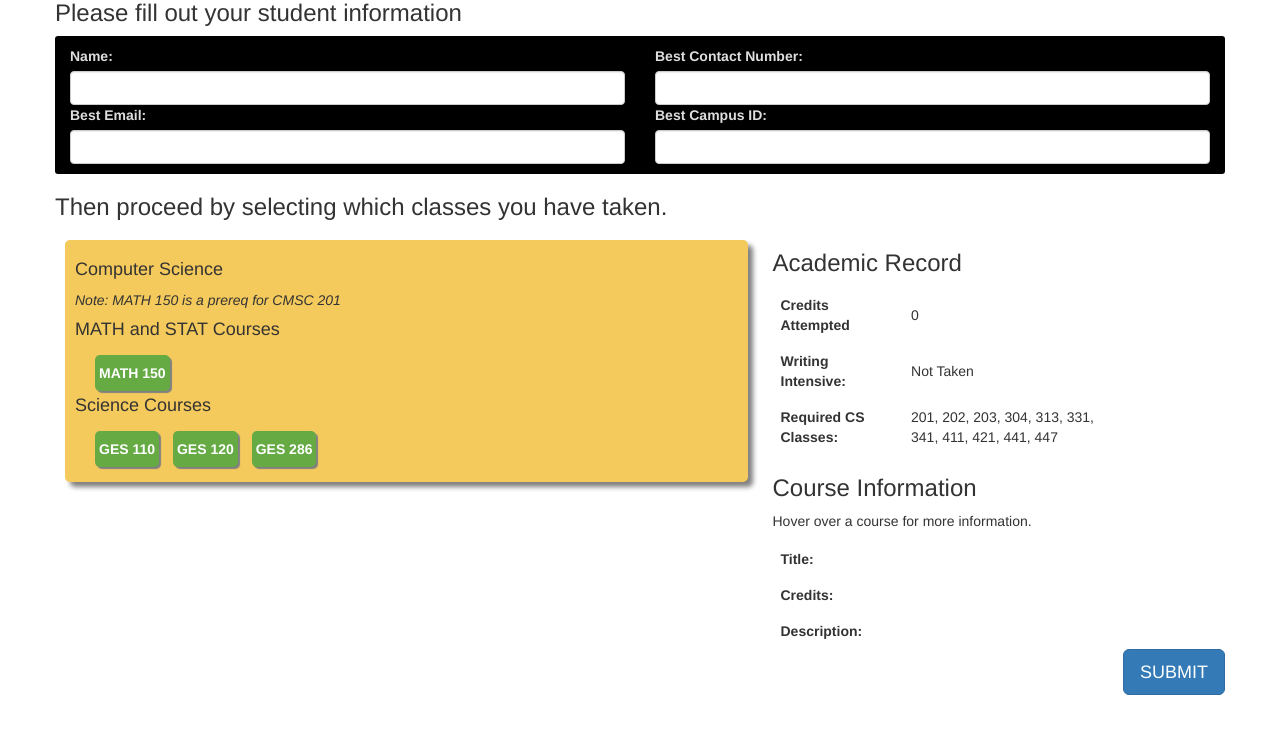
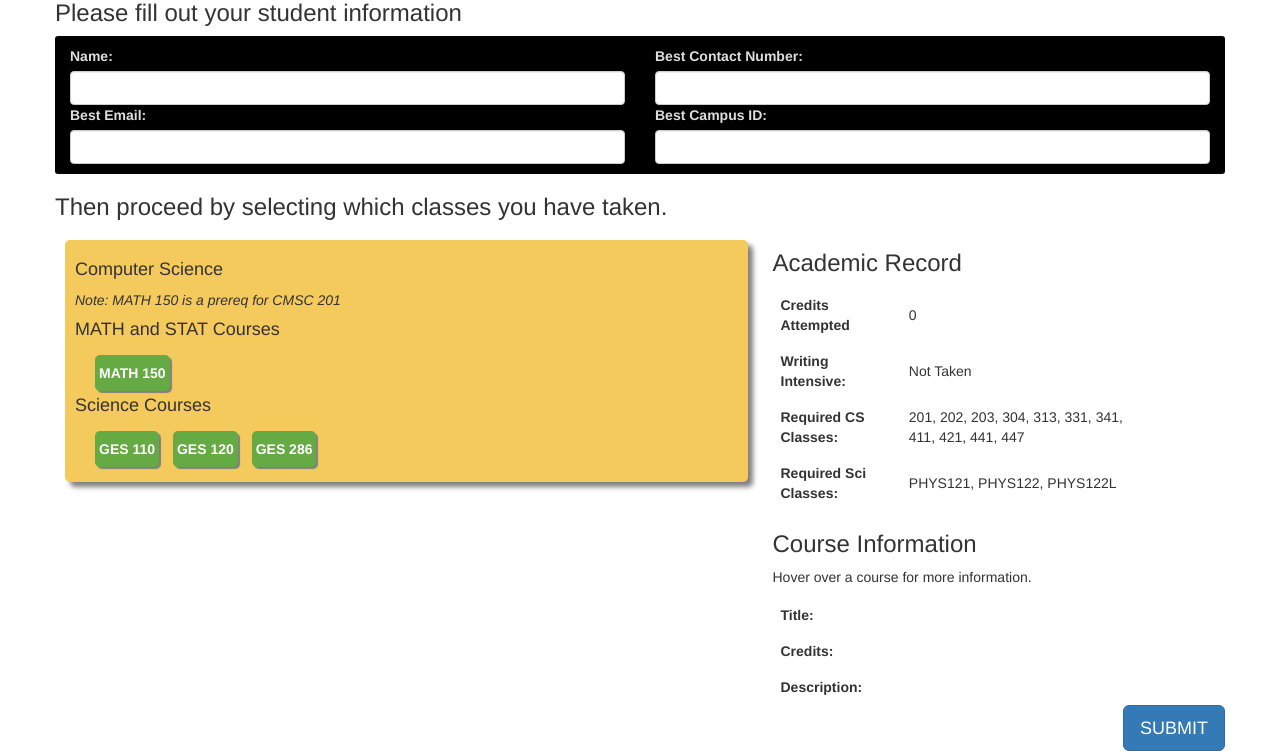
Before and after one commit to Sieabah/cmsc-433, a PHP site: page / in a window 1280 px wide. Shown: the part 196-947 px from the top of the page. Before the commit the page ends 891 px from the top, so only its background shows below. Run offline with PHP 8.4, Linux system fonts and the light colour scheme; data that the repository does not hold is empty.

Commit message:
Updated sci requirement checking

```diff
--- a/proj2/public/classList.js
+++ b/proj2/public/classList.js
@@ -51,6 +51,7 @@ ClassNode.prototype.markTaken = function(){
     updateCredits(classes[this.id].credits);
     updateWritingIntensive(this.id,"mark");
     updateRequirements(this.id,"mark");
+    updateSciRequirements(this.id,"mark");
     //check which children are made available by taking this class
     var openedClasses = [];
     for(var i=0, len = this.children.length; i < len; i++){
@@ -71,6 +72,7 @@ ClassNode.prototype.clearTaken = function(){
     updateCredits(-classes[this.id].credits);
     updateWritingIntensive(this.id,"clear");
     updateRequirements(this.id,"clear");
+    updateSciRequirements(this.id,"clear");
     //recurse through children, clearing any that were marked as taken
     for(var i=0, len = this.children.length; i < len; i++){
 	if(this.children[i].taken == true && !this.children[i].isAvailable()){
@@ -85,7 +87,8 @@ creditCounter = 0;
 requirements = ['201','202','203','304','313','331','341','411','421','441','447'];
 notTakenRequirements = ['201','202','203','304','313','331','341','411','421','441','447'];
 
-
+scirequirements = ['PHYS121', 'PHYS122', 'PHYS122L'];
+notTakenSciRequirements = ['PHYS121', 'PHYS122', 'PHYS122L'];
 /*
  * initializeDependencies() reads the class dictionary from classDictionary.js and uses it to initialize a graph of class Nodes
  * Input: None
@@ -175,6 +178,30 @@ function updateRequirements(id,mode){
 	}
 
 }
+
+
+function updateSciRequirements(id,mode){
+	//id = id.substr(4); //trim the cmsc off the id
+	id = id.toUpperCase();
+
+	index = scirequirements.indexOf(id); //check if the id is a cmsc requirement
+	//if it is in the requirements list,
+	if(index>-1){
+		//if we are marking as taken, then remove from the list of outstanding reqs
+		if(mode=='mark'){
+			notTakenSciRequirements.splice(notTakenSciRequirements.indexOf(id),1);
+		}
+		//otherwise, put it back in the list
+		else{
+			notTakenSciRequirements.push(id);
+			notTakenSciRequirements = notTakenSciRequirements.sort();  //this is not so efficient
+		}
+		//update the html
+		document.getElementById('reqsci').innerHTML = reqPrint(notTakenSciRequirements);
+	}
+
+}
+
 
 /*
  * updateWritingIntensive() checks if a course is WI and updates the global variable tracking whether the WI requirement has been satisfied
--- a/proj2/resources/views/classList.php
+++ b/proj2/resources/views/classList.php
@@ -94,7 +94,6 @@
 						<div id="sciences">
 							<h4>Science Courses</h4>
 							<div class="col-xs-12" id="path1">
-							<!-- chem101 -> chem102 -> chem102L -> GES110 -->
 							<?php
 								$courses = ['chem' => ['101', '102', '102l'], 'biol' => ['141', '142'],'phys' => ['121', '122', '122l'],
 											'ges' => ['110', '120', '286'], 'sci' => ['101l']];
@@ -140,6 +139,14 @@
 											<span id="reqcs">201, 202, 203, 304, 313, 331, 341, 411, 421, 441, 447</span>
 										</td>
 									</tr>
+									<tr>
+										<td>
+											<strong>Required Sci Classes:</strong>
+										</td>
+										<td>
+											<span id="reqsci">PHYS121, PHYS122, PHYS122L</span>
+										</td>
+									</tr>
 								</table>
 							</div>
 							<div id="courseinfo" class="col-xs-12">
```
